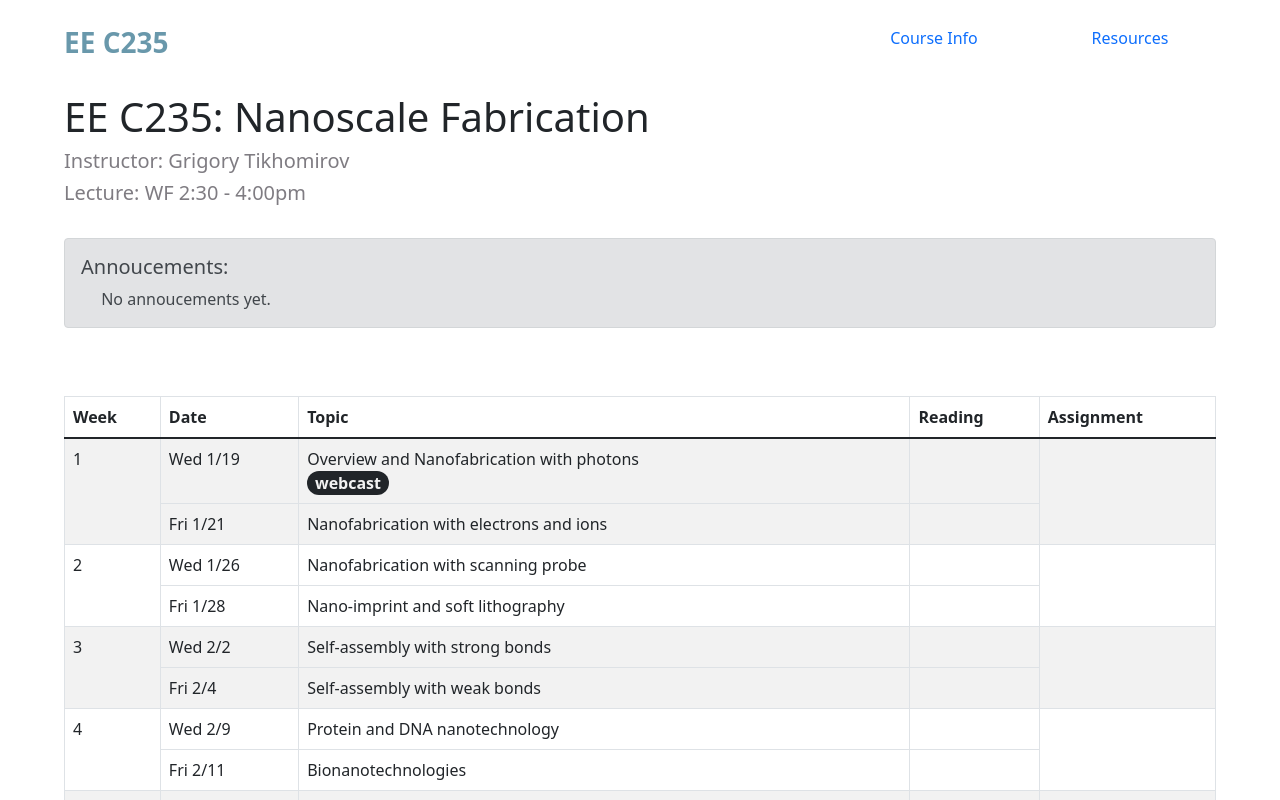
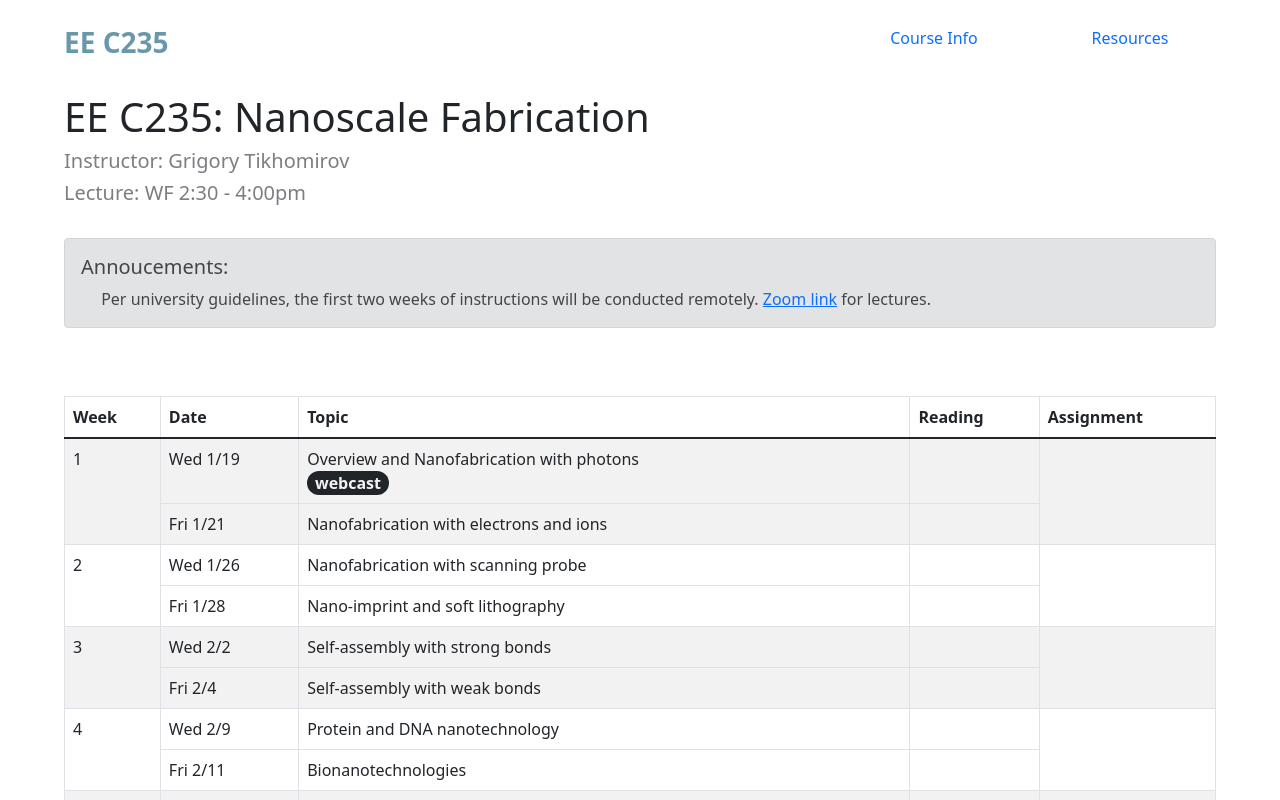
Before and after one commit to tilabberkeley/eec235, a React (Create React App) app: page / in a window 1280 px wide. Shown: the top 800 px of the page. Built offline with nearby package versions, Linux system fonts and the light colour scheme.

Commit message:
update annoucements

```diff
--- a/src/components/Home.js
+++ b/src/components/Home.js
@@ -14,7 +14,7 @@ const Home = () => {
             <div className="alert-container">
             <Alert variant={'secondary'}>
             <h5>Annoucements: </h5>
-            &emsp; No annoucements yet.
+            &emsp; Per university guidelines, the first two weeks of instructions will be conducted remotely. <a target="_blank" href="https://berkeley.zoom.us/j/7181519086">Zoom link</a> for lectures.
             </Alert>
             </div>
             <Schedule/>
```
